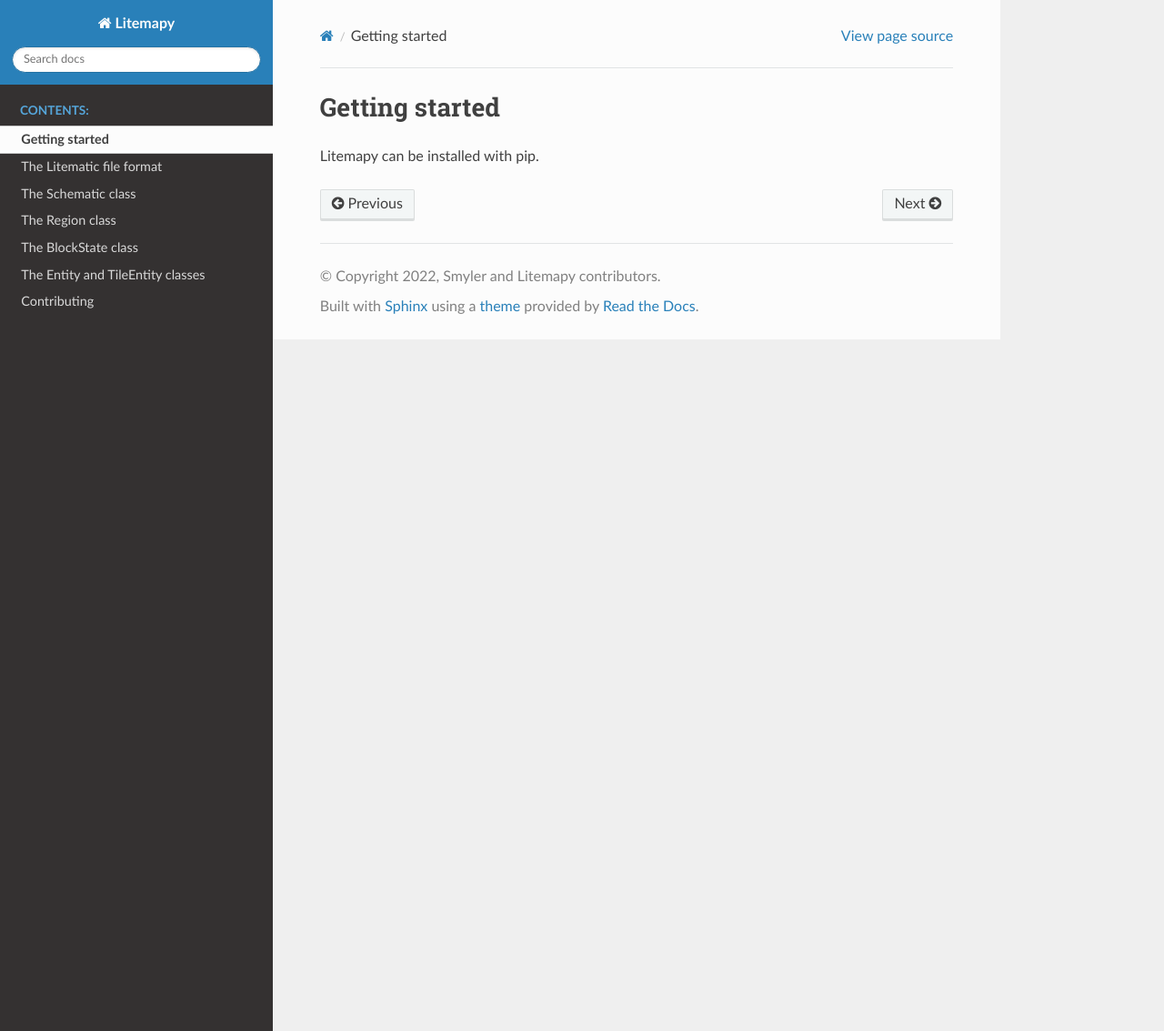
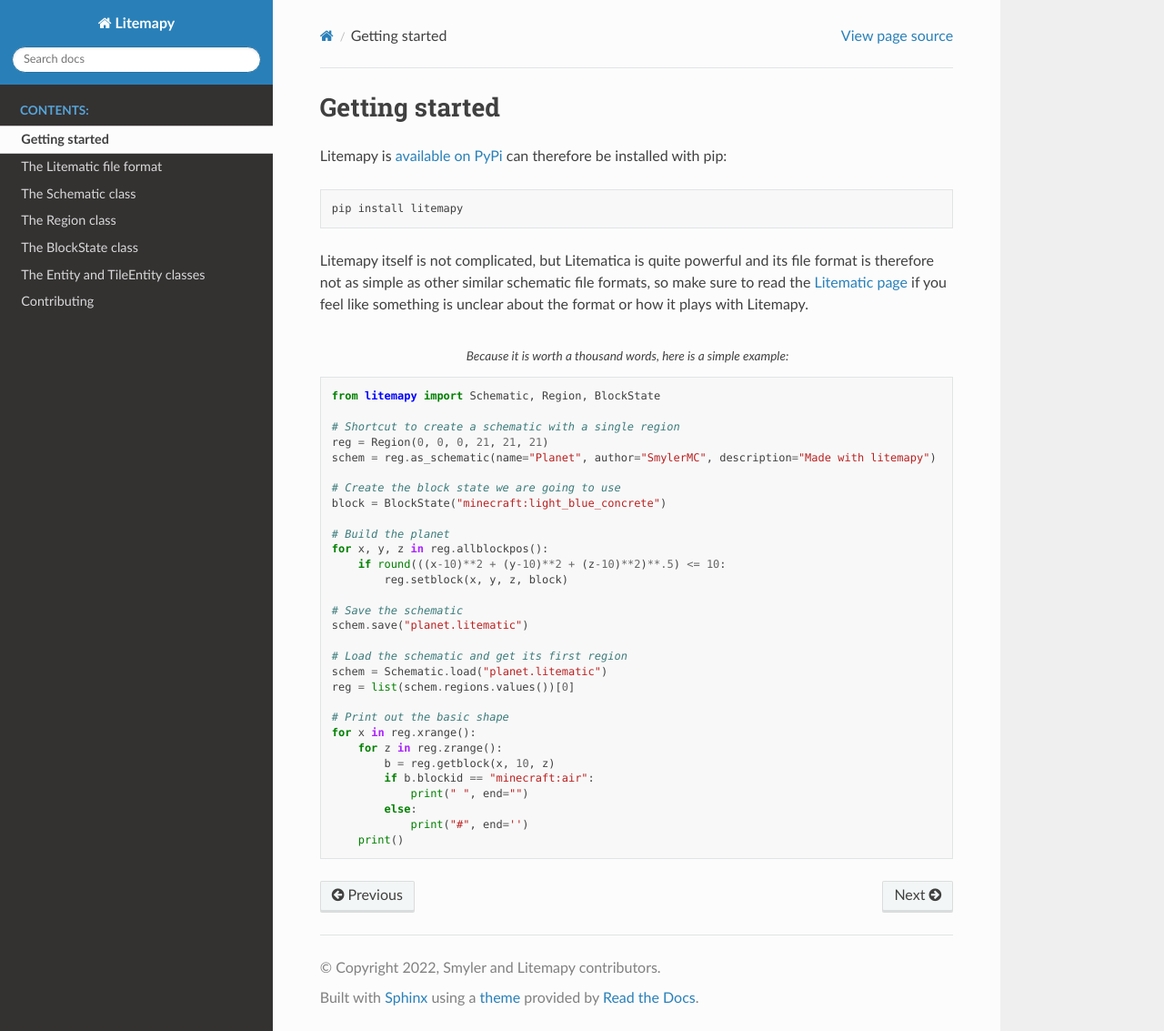
Before and after one commit to SmylerMC/litemapy, a Sphinx documentation site: the page built from docs/source/setup.rst, in a window 1280 px wide and 1133 px high. Shown: the whole window at 91% size. Built offline with Sphinx 7.4.7 and the Read the Docs theme 2.0.0, drawn with Linux system fonts in a browser that asks for light colours.

Commit message:
Getting started page

```diff
--- a/docs/source/setup.rst
+++ b/docs/source/setup.rst
@@ -1,4 +1,47 @@
 Getting started
 ===============
 
-Litemapy can be installed with pip.
+Litemapy is `available on PyPi <https://https://pypi.org/project/litemapy/>`_ can therefore be installed with pip:
+
+.. code-block:: sh
+
+    pip install litemapy
+
+Litemapy itself is not complicated, but Litematica is quite powerful
+and its file format is therefore not as simple as other similar schematic file formats,
+so make sure to read the :doc:`Litematic page <litematics>` if you feel like something is unclear about the format
+or how it plays with Litemapy.
+
+.. code-block:: python
+    :caption: Because it is worth a thousand words, here is a simple example:
+
+    from litemapy import Schematic, Region, BlockState
+
+    # Shortcut to create a schematic with a single region
+    reg = Region(0, 0, 0, 21, 21, 21)
+    schem = reg.as_schematic(name="Planet", author="SmylerMC", description="Made with litemapy")
+
+    # Create the block state we are going to use
+    block = BlockState("minecraft:light_blue_concrete")
+
+    # Build the planet
+    for x, y, z in reg.allblockpos():
+        if round(((x-10)**2 + (y-10)**2 + (z-10)**2)**.5) <= 10:
+            reg.setblock(x, y, z, block)
+
+    # Save the schematic
+    schem.save("planet.litematic")
+
+    # Load the schematic and get its first region
+    schem = Schematic.load("planet.litematic")
+    reg = list(schem.regions.values())[0]
+
+    # Print out the basic shape
+    for x in reg.xrange():
+        for z in reg.zrange():
+            b = reg.getblock(x, 10, z)
+            if b.blockid == "minecraft:air":
+                print(" ", end="")
+            else:
+                print("#", end='')
+        print()
```
